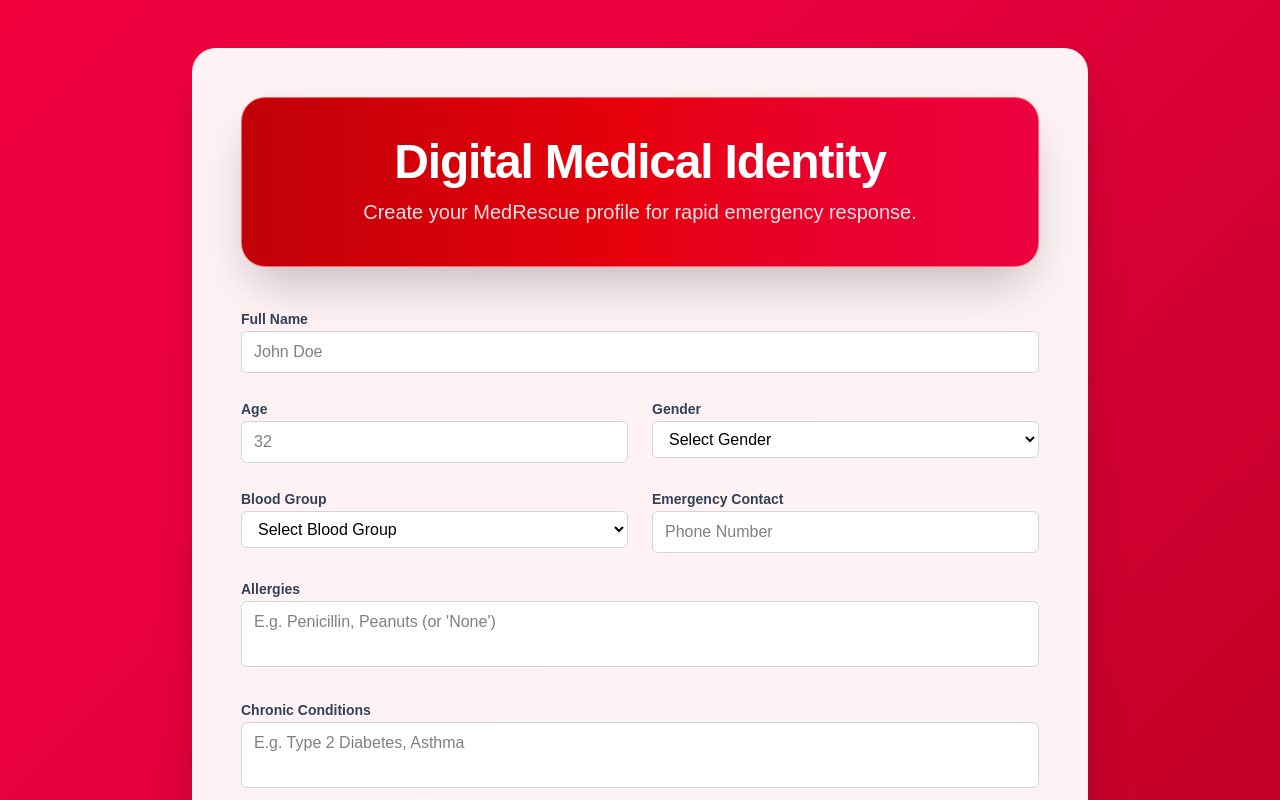
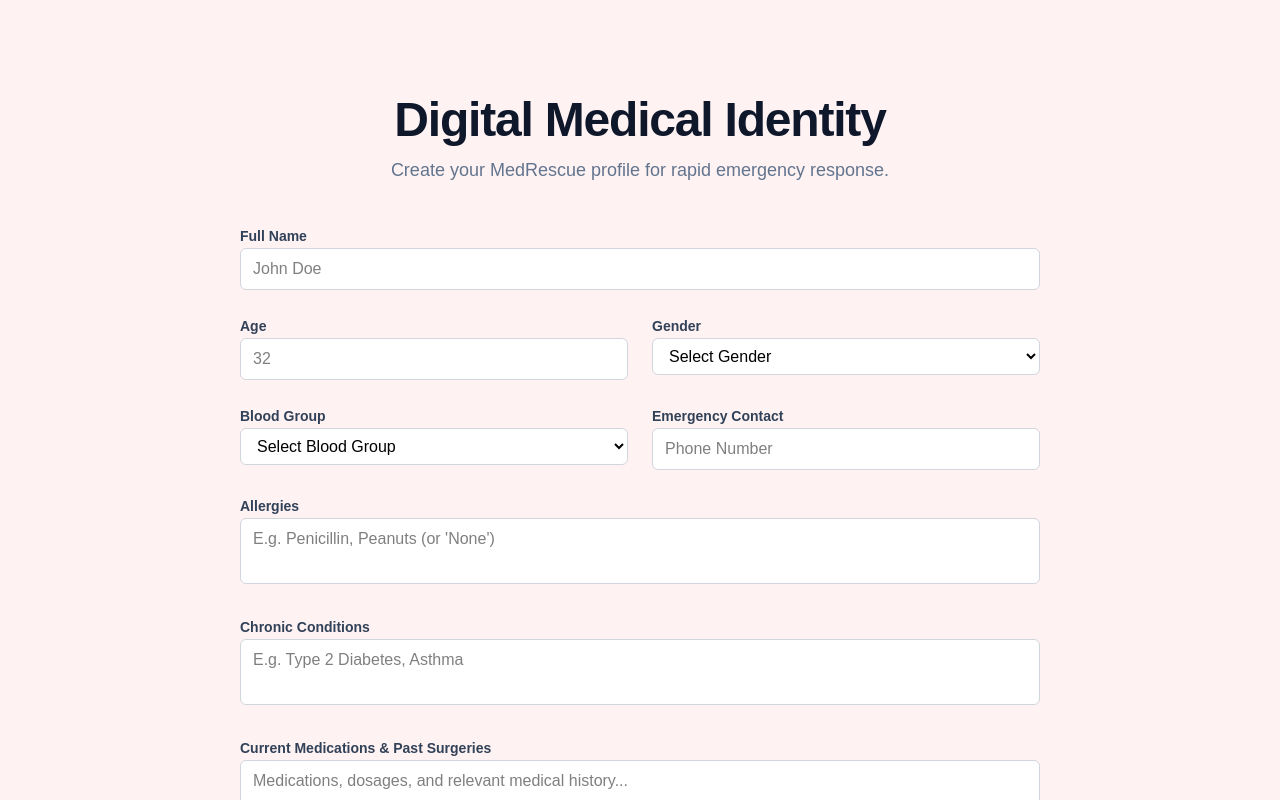
Before and after one commit to unnat-git/medrescue, a Next.js app in the folder frontend/: page /profile/create in a window 1280 px wide. Shown: the top 800 px of the page. Built offline with nearby package versions, Linux system fonts and the light colour scheme.

Commit message:
style: revert gradient header and use uniform pink background matching design

```diff
--- a/frontend/src/app/profile/create/page.tsx
+++ b/frontend/src/app/profile/create/page.tsx
@@ -45,11 +45,11 @@
   };
 
   return (
-    <div className="min-h-screen bg-gradient-to-br from-red-500 via-rose-600 to-red-800 animate-gradient-x py-12 px-4 sm:px-6 lg:px-8">
-      <div className="max-w-4xl mx-auto bg-white/95 backdrop-blur-md rounded-3xl shadow-2xl border border-white/20 p-8 md:p-12">
-        <div className="text-center mb-10 bg-gradient-to-r from-red-700 via-red-600 to-rose-600 rounded-3xl p-8 md:p-10 shadow-2xl text-white transform hover:scale-[1.01] transition-all duration-300 border border-red-400">
-          <h2 className="text-4xl md:text-5xl font-extrabold mb-3 tracking-tight">Digital Medical Identity</h2>
-          <p className="text-red-100 text-lg md:text-xl font-medium">Create your MedRescue profile for rapid emergency response.</p>
+    <div className="min-h-screen bg-red-50 py-12 px-4 sm:px-6 lg:px-8">
+      <div className="max-w-4xl mx-auto p-8 md:p-12">
+        <div className="text-center mb-10">
+          <h2 className="text-5xl font-extrabold text-slate-900 mb-3 tracking-tight">Digital Medical Identity</h2>
+          <p className="text-slate-500 text-lg font-medium">Create your MedRescue profile for rapid emergency response.</p>
         </div>
 
         <form onSubmit={handleSubmit} className="space-y-8">
```
